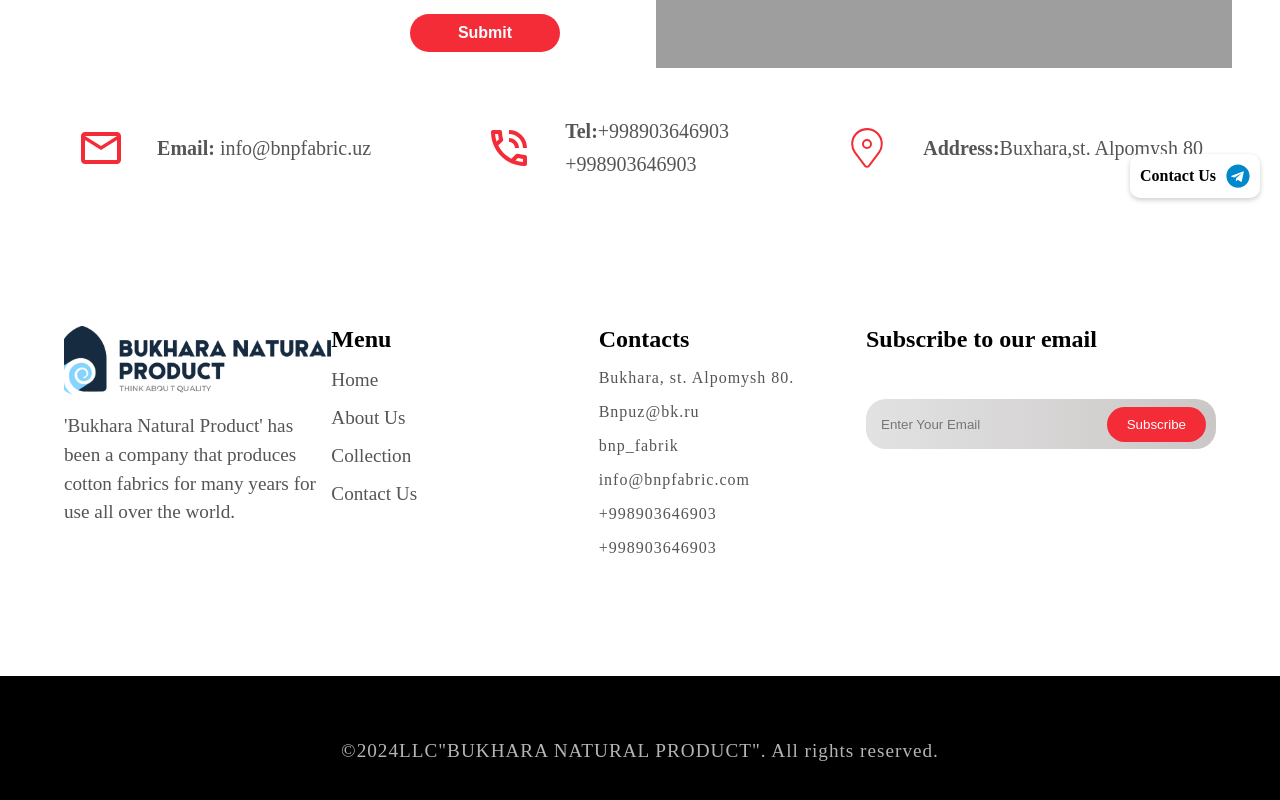
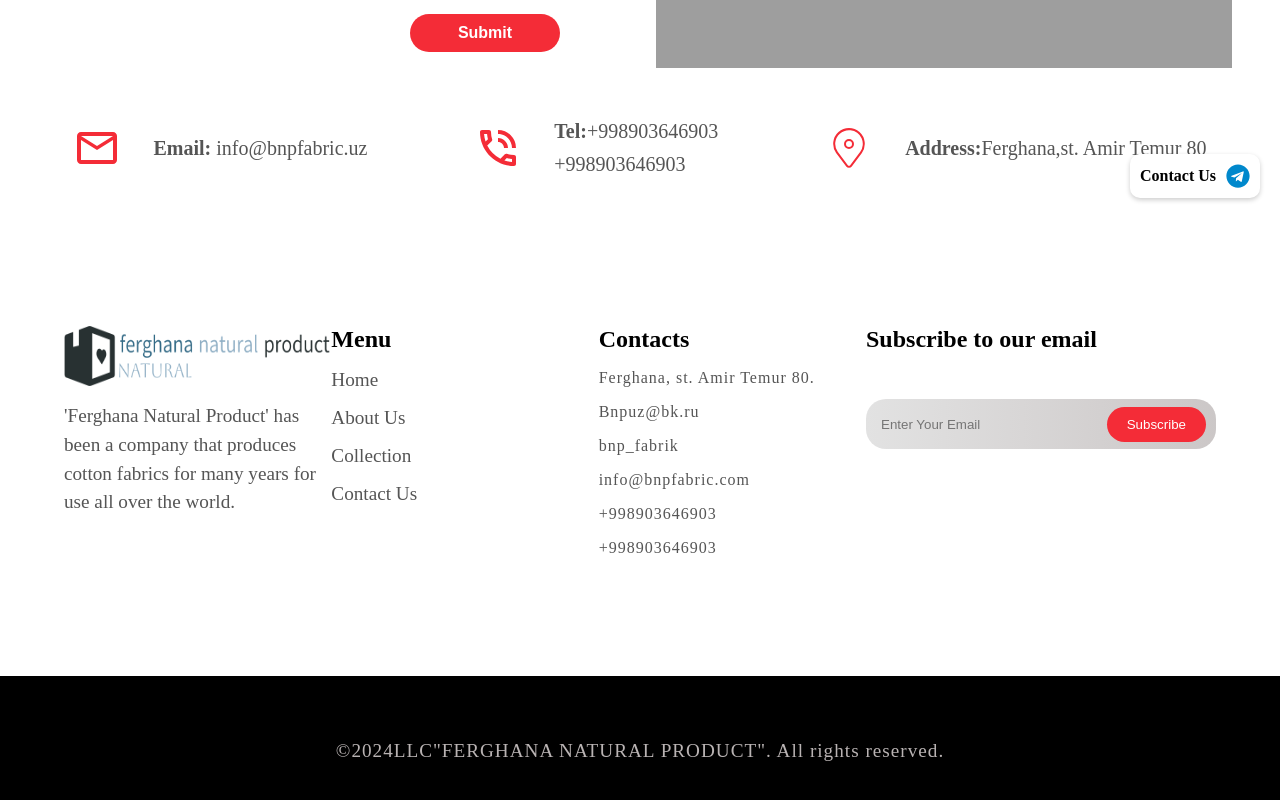
Before and after one commit to nodirbek6903/bnp_fabric, a React (Create React App) app: page /contact-us in a window 1280 px wide. Shown: the part 582-1382 px from the top of the page. Built offline with nearby package versions, Linux system fonts and the light colour scheme; grey boxes are pictures that could not be loaded.

Commit message:
edit logo

```diff
--- a/public/index.html
+++ b/public/index.html
@@ -3,7 +3,7 @@
   <head>
     <meta charset="utf-8" />
     <meta name="viewport" content="width=device-width, initial-scale=1" />
-    <title>Bukhara Natural || Product</title>
+    <title>Ferghana Natural || Product</title>
     <link rel="icon" href="./icon.png" type="image/png">
   </head>
   <body>
--- a/src/components/Contact/Contact.jsx
+++ b/src/components/Contact/Contact.jsx
@@ -114,7 +114,7 @@
           <div className="contact-card">
             <CiLocationOn className="contact-icon" />
             <span className="contact-text">
-              <b>{t("Contact-card-text3")}:</b>Buxhara,st. Alpomysh 80
+              <b>{t("Contact-card-text3")}:</b>Ferghana,st. Amir Temur 80
             </span>
           </div>
         </div>
--- a/src/components/Footer/Footer.css
+++ b/src/components/Footer/Footer.css
@@ -29,12 +29,12 @@
 }
 .footer-card:nth-child(1) .footer-logo{
     height: 70px;
-    max-height: 70px;
+    max-height: 60px;
 }
 .footer-card:nth-child(1) .footer-logo img{
     width: 100%;
     height: 100%;
-    object-fit: cover;
+    /* object-fit: cover; */
 }
 
 .footer-card:nth-child(1) .footer-card-text{
--- a/src/components/Footer/Footer.jsx
+++ b/src/components/Footer/Footer.jsx
@@ -70,7 +70,7 @@
         </div>
         <div className="footer-card card3">
           <span className="card-title">{t("footer-section1-title2")}</span>
-          <span className="card-contact-item">Bukhara, st. Alpomysh 80.</span>
+          <span className="card-contact-item">Ferghana, st. Amir Temur 80.</span>
           <span className="card-contact-item">Bnpuz@bk.ru</span>
           <span className="card-contact-item">bnp_fabrik</span>
           <span className="card-contact-item">info@bnpfabric.com</span>
@@ -87,7 +87,7 @@
       </div>
       <div className="footer-texts">
         <span className="footer-text">
-          &copy;{new Date().getFullYear()}LLC"BUKHARA NATURAL PRODUCT". {t("footer-section2-text")}
+          &copy;{new Date().getFullYear()}LLC"FERGHANA NATURAL PRODUCT". {t("footer-section2-text")}
         </span>
       </div>
     </div>
--- a/src/languages/en.json
+++ b/src/languages/en.json
@@ -4,7 +4,7 @@
   "nav-item3": "About Us",
   "nav-item4": "Contact Us",
 
-  "main-section1-text1": "Bukhara",
+  "main-section1-text1": "Ferghana",
   "main-section1-text2": "Natural",
   "main-section1-text3": "PRODUCT",
 
@@ -21,7 +21,7 @@
   "main-section2-card-text4": "All payment methods accepted",
 
   "main-section-umumiy-card-text1": "Material quality",
-  "main-section-umumiy-card-title": "Bukhara Natural Product",
+  "main-section-umumiy-card-title": "Ferghana Natural Product",
   "main-section-umumiy-card-text2": "has been a company that produces cotton fabrics for use all over the world for many years",
   "main-section-umumiy-card-button": "Collection",
 
@@ -29,7 +29,7 @@
   "main-collectionName2": "Autumn Collection",
   "main-collectionName3": "Summer Collection",
   "main-collectionName4": "Spring Collection",
-  "main-brend": "Bukhara Natural Product",
+  "main-brend": "Ferghana Natural Product",
 
   "product-name1": "Squares",
   "product-name2": "Ikat",
@@ -72,18 +72,18 @@
 
   "toast-success": "Your information has been sent successfully!!!",
 
-  "about-section-title": "Bukhara Natural Product",
-  "about-section-text1": "Bukhara fabrics, Eco bagsOur factory has been a company that produces cotton fabrics for use all over the world for many years.",
-  "about-section-text2": "Bukhara fabrics, Eco bagsThis company has been serving customers for 17 years.",
-  "about-section-text3": "Bukhara fabrics, Eco bagsThe main goal of this company is to produce high quality and cost effective products.",
-  "about-section-text4": "Bukhara fabrics, Eco bagsThe production process of this company is completely environmentally friendly.",
-  "about-section-text5": "Bukhara fabrics, Eco bagsThe company can produce any types of cotton raw materials according to the requirements and suggestions of customers.",
-  "about-section-text6": "Bukhara fabrics, Eco bagsThe company is the official dealer of DongJia weaving machines in Uzbekistan.",
-  "about-section-text7": "Bukhara fabrics, Eco bagsCurrently, more than 80 families contribute to the prestige and success of the company by providing financially for their families.",
-  "about-section-text8": "Bukhara fabrics, Eco bagsTo meet this demand, 50 looms are running at high speed, non-stop.",
-  "about-section-text9": "Bukhara fabrics, Eco bagsWe have the capacity to weave 200-250,000 meters of fabric per month.",
-  "about-section-text10": "Bukhara fabrics, Eco bagsIn accordance with the high demand of our customers, the company has now launched the production of high-quality premium eco-bags.",
-  "about-section-text11": "Bukhara fabrics, Eco bagsBukhara Natural Product Company is pleased to serve its loyal customers at any time.",
+  "about-section-title": "Ferghana Natural Product",
+  "about-section-text1": "Ferghana fabrics, Eco bagsOur factory has been a company that produces cotton fabrics for use all over the world for many years.",
+  "about-section-text2": "Ferghana fabrics, Eco bagsThis company has been serving customers for 17 years.",
+  "about-section-text3": "Ferghana fabrics, Eco bagsThe main goal of this company is to produce high quality and cost effective products.",
+  "about-section-text4": "Ferghana fabrics, Eco bagsThe production process of this company is completely environmentally friendly.",
+  "about-section-text5": "Ferghana fabrics, Eco bagsThe company can produce any types of cotton raw materials according to the requirements and suggestions of customers.",
+  "about-section-text6": "Ferghana fabrics, Eco bagsThe company is the official dealer of DongJia weaving machines in Uzbekistan.",
+  "about-section-text7": "Ferghana fabrics, Eco bagsCurrently, more than 80 families contribute to the prestige and success of the company by providing financially for their families.",
+  "about-section-text8": "Ferghana fabrics, Eco bagsTo meet this demand, 50 looms are running at high speed, non-stop.",
+  "about-section-text9": "Ferghana fabrics, Eco bagsWe have the capacity to weave 200-250,000 meters of fabric per month.",
+  "about-section-text10": "Ferghana fabrics, Eco bagsIn accordance with the high demand of our customers, the company has now launched the production of high-quality premium eco-bags.",
+  "about-section-text11": "Ferghana fabrics, Eco bagsFerghana Natural Product Company is pleased to serve its loyal customers at any time.",
 
   "contact-title": "Contact",
   "contact-input1-placeholder": "Your Email",
@@ -102,7 +102,7 @@
   "material-item3": "260×280 sm (1 piece)",
   "material-item4": "160x220 sm (2 pcs.)",
   "material-item5": "Special size",
-  "material-item6": "Bukhara Natural Product",
+  "material-item6": "Ferghana Natural Product",
   "product-descr": "Bed linen is a household item and bedroom decor designed for comfort and beauty. You can choose from a variety of bed sets that include sheets, blankets, pillow crafts and other accessories. They have various designs, prints, embroideries or other design elements. They are easy and quick to clean and clean. They are made from soft materials and they make your bedrooms cozy and cozy.",
   "email":"Email",
   "firstname":"Name",
@@ -115,7 +115,7 @@
   "reviews-btn":"Send",
   "descr-title":"Bed linen set Byzantium",
 
-  "footer-section1-text1": "'Bukhara Natural Product' has been a company that produces cotton fabrics for many years for use all over the world.",
+  "footer-section1-text1": "'Ferghana Natural Product' has been a company that produces cotton fabrics for many years for use all over the world.",
   "footer-section1-title1": "Menu",
   "footer-section1-title2": "Contacts",
   "footer-section1-title3": "Subscribe to our email",
--- a/src/languages/ru.json
+++ b/src/languages/ru.json
@@ -29,7 +29,7 @@
   "main-collectionName2": "Осенняя коллекция",
   "main-collectionName3": "Летняя коллекция",
   "main-collectionName4": "Весенняя коллекция",
-  "main-brend": "Bukhara Natural Product",
+  "main-brend": "Ferghana Natural Product",
 
   "product-name1": "Квадраты",
   "product-name2": "Икат",
@@ -83,7 +83,7 @@
   "about-section-text8": "Бухарские ткани, Эко сумки Чтобы удовлетворить этот спрос, 50 ткацких станков работают на высокой скорости, без остановок.",
   "about-section-text9": "Бухарские ткани, Эко сумки У нас есть возможность ткать 200-250 000 метров ткани в месяц.",
   "about-section-text10": "Бухарские ткани, Эко сумки В соответствии с высоким спросом наших клиентов, теперь компания наладила производство высококачественных эко-сумок премиум-класса.",
-  "about-section-text11": "Бухарские ткани, Эко сумки Компания Bukhara Natural Product рада обслуживать своих постоянных клиентов в любое время.",
+  "about-section-text11": "Бухарские ткани, Эко сумки Компания Ferghana Natural Product рада обслуживать своих постоянных клиентов в любое время.",
 
   "contact-title": "Связаться",
   "contact-input1-placeholder": "Ваш электронный адрес",
@@ -115,7 +115,7 @@
   "reviews-btn":"Отправить",
   "descr-title":"Комплект постельного белья Византия",
 
-  "footer-section1-text1": "'Bukhara Natural Product' уже много лет является компанией, которая производит хлопчатобумажные ткани для использования во всем мире",
+  "footer-section1-text1": "'Ferghana Natural Product' уже много лет является компанией, которая производит хлопчатобумажные ткани для использования во всем мире",
   "footer-section1-title1": "меню",
   "footer-section1-title2": "Контакты",
   "footer-section1-title3": "Подпишитесь на нашу электронную почту",
--- a/src/languages/uz.json
+++ b/src/languages/uz.json
@@ -83,7 +83,7 @@
   "about-section-text8": "Buxoro matolari, Eko sumkalarBu talabni qondirish uchun 50 ta to‘quv dastgohi to‘xtovsiz yuqori tezlikda ishlamoqda.",
   "about-section-text9": "Buxoro matolari, Eko sumkalarOyiga 200-250 ming metr gazlama to‘qish quvvatiga egamiz.",
   "about-section-text10": "Buxoro matolari, Eko sumkalarMijozlarning yuqori talabidan kelib chiqib, korxonada yuqori sifatli yuqori sifatli eko-sumkalar ishlab chiqarish yo‘lga qo‘yildi.",
-  "about-section-text11": "Buxoro matolari, Eko sumkalar“Bukhara Natural Product” kompaniyasi oʻz sodiq mijozlariga istalgan vaqtda xizmat koʻrsatishdan mamnun.",
+  "about-section-text11": "Buxoro matolari, Eko sumkalar“Ferghana Natural Product” kompaniyasi oʻz sodiq mijozlariga istalgan vaqtda xizmat koʻrsatishdan mamnun.",
 
   "contact-title": "Aloqa",
   "contact-input1-placeholder": "Sizning elektron manzilingiz",
@@ -115,7 +115,7 @@
   "reviews-btn":"Yuborish",
   "descr-title":"Choyshab to'plami Vizantiya",
 
-  "footer-section1-text1": "“Bukhara Natural Product” koʻp yillardan buyon butun dunyoda foydalanish uchun paxta matolari ishlab chiqaradigan kompaniya hisoblanadi.",
+  "footer-section1-text1": "“Ferghana Natural Product” koʻp yillardan buyon butun dunyoda foydalanish uchun paxta matolari ishlab chiqaradigan kompaniya hisoblanadi.",
   "footer-section1-title1": "Menyu",
   "footer-section1-title2": "Kontaktlar",
   "footer-section1-title3": "Elektron pochtamizga obuna bo'ling",
```
Also changed, not shown: src/images/nav-logo.png.
